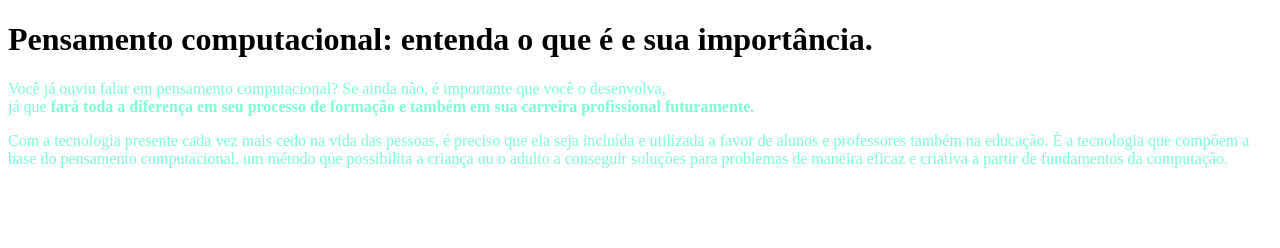
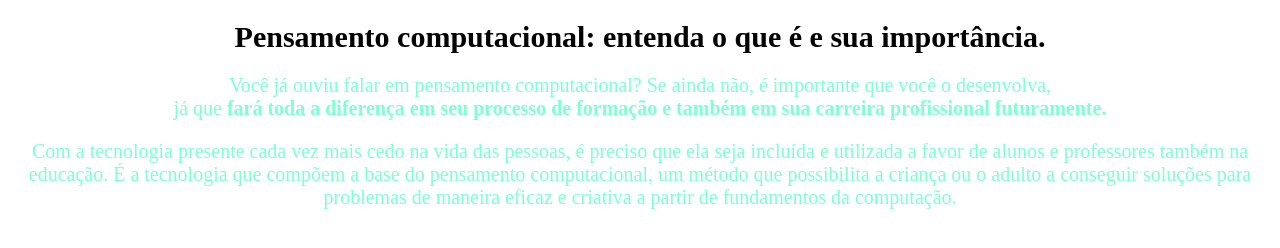
Before and after one commit to profmarciooliveira4/GEFORJ3, a plain HTML site: page index.html in a window 1280 px wide. Drawn offline with Linux system fonts and the light colour scheme.

Commit message:
Update style.css

```diff
--- a/style.css
+++ b/style.css
@@ -1,8 +1,11 @@
-h1 p {
+h1 {
+    text-align: center;
+    font-size: 30px;
+}
+p {
     text-align: center;
     font-size: 20px;
 }
-
 p {
     color:aquamarine;
 }
```
